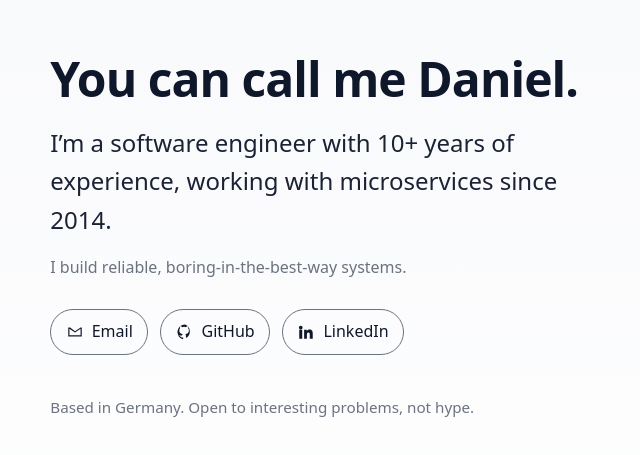
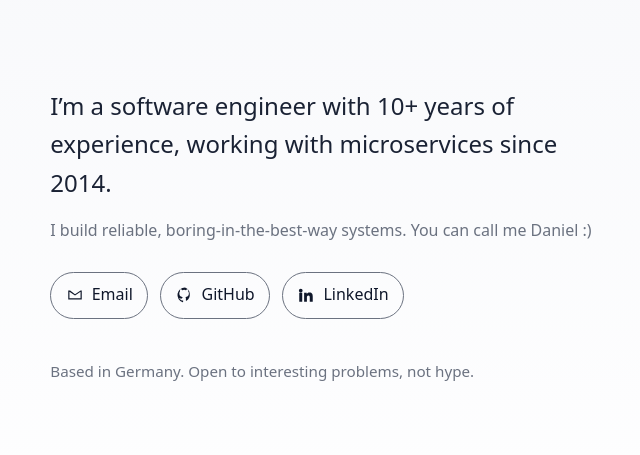
Before and after one commit to dbohry/dbohry.github.io, a plain HTML site: page index.html in a window 1280 px wide. Shown: the part 165-620 px from the top of the page, without its empty margins (306-946 px from the left). Drawn offline with Linux system fonts and the light colour scheme.

Commit message:
update hello

```diff
--- a/index.html
+++ b/index.html
@@ -71,9 +71,8 @@ footer{margin-top:2.5rem; font-size:.95rem; color:var(--muted)}
 
 <main>
   <section class="wrap">
-    <h1>You can call me Daniel.</h1>
     <p class="lead">I’m a software engineer with 10+ years of experience, working with microservices since 2014.</p>
-    <p class="subtle">I build reliable, boring-in-the-best-way systems.</p>
+    <p class="subtle">I build reliable, boring-in-the-best-way systems. You can call me Daniel :)</p>
 
     <nav class="actions" aria-label="Contact and profiles">
       <a href="mailto:danielbohry@gmail.com?subject=Contact%20From%20Website" rel="noopener">
```
Also changed, not shown: new/index.html (+1 -2 lines).
